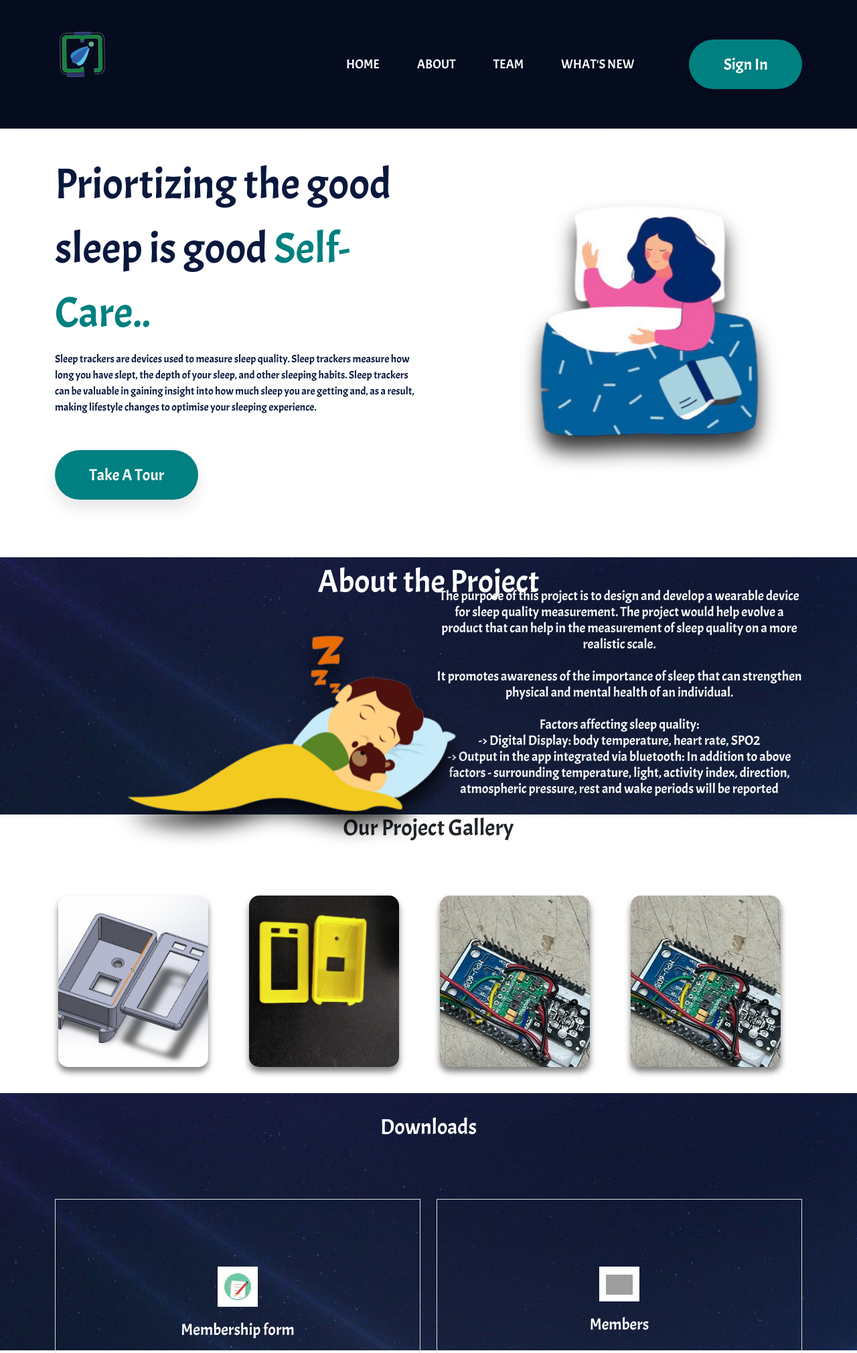
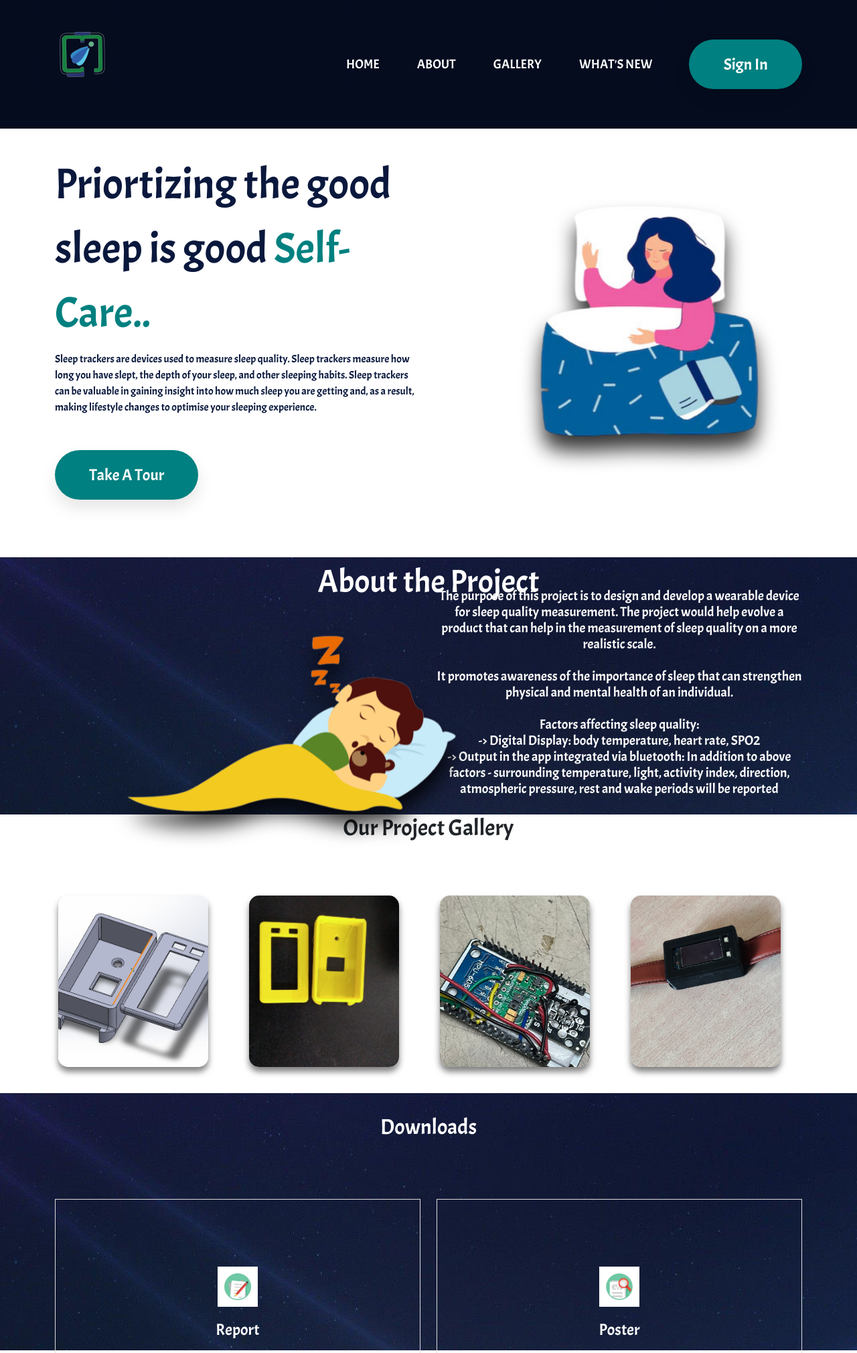
Before and after one commit to somya51p/Sleep_Quality, a Flask app: page / in a window 1280 px wide. Shown: the top 2020 px of the page at 67% size. Run offline with Flask 2, Linux system fonts and the light colour scheme; parts of the project's set-up code (start-up, migrations or seed data) failed here and were passed over; some libraries are stand-ins or nearby versions; grey boxes are pictures that could not be loaded.

Commit message:
final app made

```diff
--- a/main.py
+++ b/main.py
@@ -22,32 +22,36 @@ db=firebase.database()
 
 auth=firebase.database()
 
-users = db.child("json").get()
+users = db.child("Readings/json").get()
 
 for user in users.each():
     count = 0
     sum = 0
     if(user.key() == "HeartRate"):
         for key, value in user.val().items():
-            sum += (int(value))
-            count = count + 1
+            if(value != 0):
+                sum = sum + value
+                count = count + 1
 
         valBP = float(sum / count)
 
-    if(user.key() == "SPO2"):
+    if(user.key() == "SpO2"):
         for key, value in user.val().items():
-            sum += (int(value))
-            count = count + 1
+            if(value != 0):
+                sum = sum + value
+                count = count + 1
 
         valSpO2 = float(sum / count)
         # valTemp = random.randint(95, 100)
 
     if(user.key() == "Temperature"):
         for key, value in user.val().items():
-            sum += (int(value))
-            count = count + 1
+            if(value>=95 and value<=100):
+                sum = sum + value
+                count = count + 1
 
         valTemp = float(sum / count)
+
 
 good = ['Going to bed when you feel tired and getting up at roughly the same time helps teach your body to sleep better. Try to avoid napping where possible.', 'Dark, quiet and cool environments generally make it easier to fall asleep and stay asleep. Watch our video for tips on how to sleep better.', 'If you often lie awake worrying about tomorrow, set aside time before bed to make a list for the next day. This can help put your mind at rest.']
 bad = ['Going to bed when you feel tired and getting up at roughly the same time helps teach your body to sleep better. Try to avoid napping where possible.', 'Dark, quiet and cool environments generally make it easier to fall asleep and stay asleep. Watch our video for tips on how to sleep better.', 'If you often lie awake worrying about tomorrow, set aside time before bed to make a list for the next day. This can help put your mind at rest.']
--- a/templates/home.html
+++ b/templates/home.html
@@ -28,7 +28,7 @@
                     <a class="nav-link" href="#about">About</a>
                   </li>
                   <li class="nav-item">
-                    <a class="nav-link" href="#team">Team</a>
+                    <a class="nav-link" href="#team">Gallery</a>
                   </li>
                   <!-- <li class="nav-item">
                     <a class="nav-link" href="#events">Events</a>
@@ -156,10 +156,10 @@
                 <div class="col-md-3">
                     <div class="wrappernew">
                         <div class="cardnew">
-                            <img src={{ url_for('static', filename='./images/team/3.jpeg') }} alt="Bridge">
+                            <img src={{ url_for('static', filename='./images/team/4.jpg') }} alt="Bridge">
                             <div class="infonew">
                                 <!-- <h3>Rajat Kumar</h3> -->
-                                <p>Circuit</p>
+                                <p>Final Product</p>
                                 <!-- <a href="https://www.linkedin.com/in/rajat-kumar-66466a193/" target="_blank" class="box"><i class="fab fa-linkedin"></i></a> -->
                                 <!-- <a href="https://www.instagram.com/rajat23101/" target="_blank" class="box"><i class="fab fa-instagram"></i></a> -->
                             </div>
@@ -183,16 +183,16 @@
                     <div class="icon-holder">
                         <img src={{ url_for('static', filename='./images/form.png') }} alt="" class="icon">
                     </div>
-                    <h4 class="heading">Membership form</h4>
-                    <p class="description"><a href="https://docs.google.com/forms/" class="btn btn-green" style="color: aliceblue;"> Download</a></p>
+                    <h4 class="heading">Report</h4>
+                    <p class="description"><a href="https://docs.google.com/document/d/1YJXhomN6oUVmXWfMa-V78vv0beag2ZWyBoIQ96PWsfo/edit" class="btn btn-green" style="color: aliceblue;"> Download</a></p>
                 </div>
             </div>
             <div class="col-md-6 wow bounceInUp" data-wow-duration="1s">
                 <div class="service">
                     <div class="icon-holder">
-                        <img src={{ url_for('static', filename='./images/report') }} alt="" class="icon">
+                        <img src={{ url_for('static', filename='./images/report.png') }} alt="" class="icon">
                     </div>
-                    <h4 class="heading">Members</h4>
+                    <h4 class="heading">Poster</h4>
                     <p class="description"><a href="./images/ers.pdf" class="btn btn-green" style="color: aliceblue;"> Download</a></p>
                 </div>
             </div>
@@ -213,7 +213,7 @@
                 <h5>
                     <br><br><br><br><br>
                 <i class="fa fa-phone fa-lg"></i>  Contact : 7985163374<br><br>
-                <i class="fa fa-envelope fa-lg"></i>  Email Id : <a href="ers@iiitdmj.ac.in">ers@iiitdmj.ac.in</a><br><br>
+                <i class="fa fa-envelope fa-lg"></i>  Email Id : <a href="edp28@iiitdmj.ac.in">edp28@iiitdmj.ac.in</a><br><br>
                 </h5>
             </div>
         </div>
--- a/templates/index.html
+++ b/templates/index.html
@@ -69,7 +69,7 @@
           Click on the button below to calculate your sleep score and find out
           how you can improve your sleep.
         </p>
-        <a href="#sleep-score" class="calculate_score_button">
+        <a href="https://junior-developer-group.github.io/sleep-quality-calculator/#sleep-score" class="calculate_score_button">
           Calculate Your Sleep Score
         </a>
         <a href="{{url_for('quality')}}" class="calculate_sleep_button">
@@ -80,7 +80,7 @@
       <div class="cloud-row"></div>
       <article id="sleep-benefits">
         <div class="sleep-benefits__image">
-          <img src="{{url_for('static', filename='./assets/images/moon-small.jpeg')}}" alt="A lit moon on a dark night sky filled with bright stars" class="responsive-img" />
+          <img src="{{url_for('static', filename='./assets/images/moon-small.jpeg')}}" alt="A lit moon on a dark night sky filled with bright stars"  />
         </div>
         <div class="sleep-benefits__introduction">
           <h2>Benefits of good sleep quality</h2>
```
Also changed, not shown: templates/quality.html (+9 -9 lines), static/images/team/4.jpg (added).
